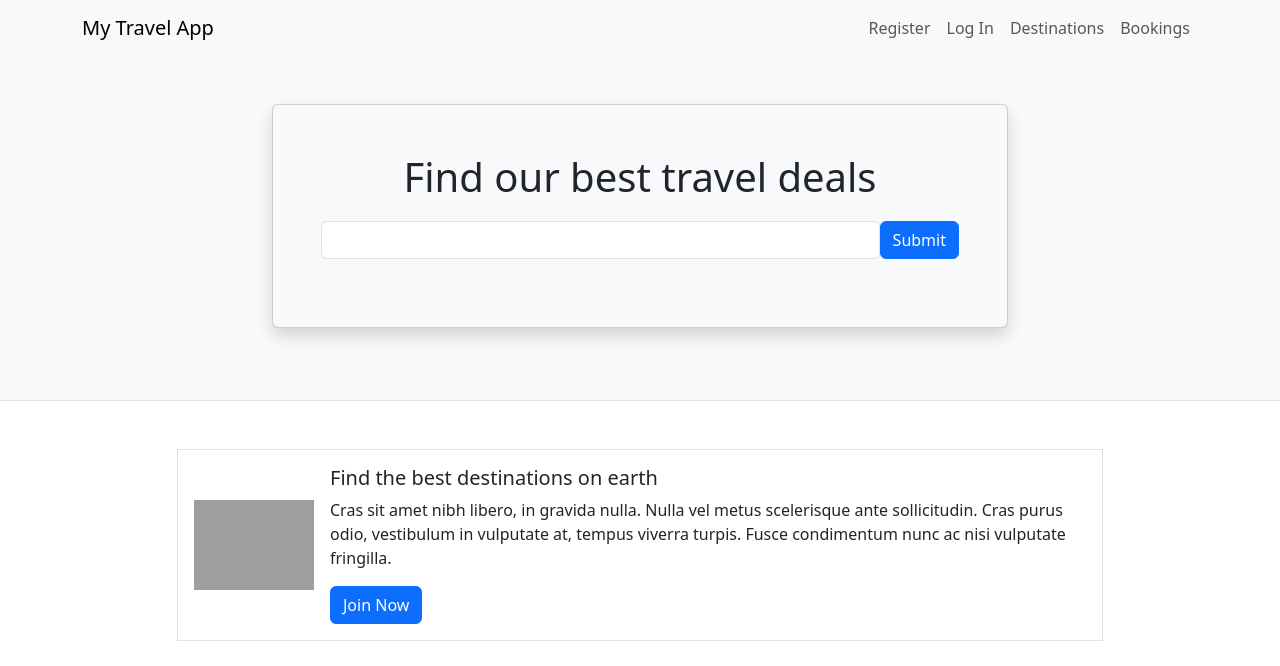
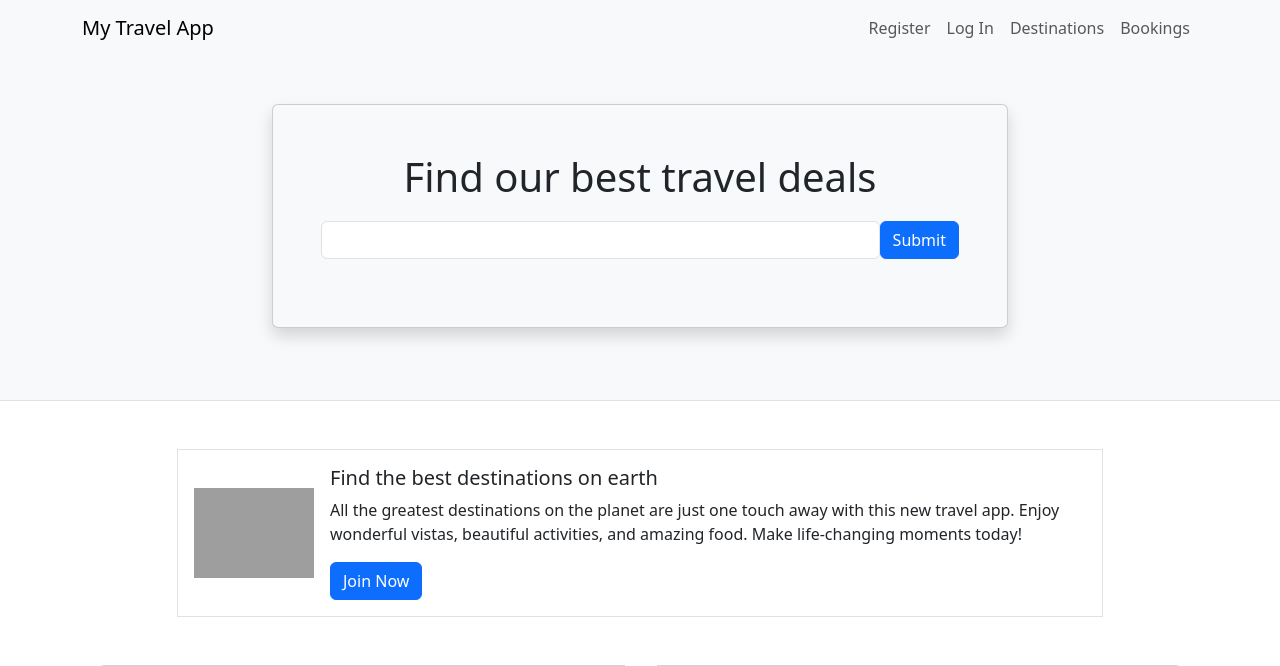
Before and after one commit to PrishP/iab207_travel_app_demo, a Flask app: page / in a window 1280 px wide. Shown: the top 666 px of the page. Run offline with Flask 3, Linux system fonts and the light colour scheme; some libraries are stand-ins or nearby versions; grey boxes are pictures that could not be loaded.

Commit message:
change landing page slightly

```diff
--- a/travel/templates/index.html
+++ b/travel/templates/index.html
@@ -29,9 +29,9 @@
                      alt="Planet Earth">
                   <div class="align-self-center media-body">
                      <h5 class="mt-0">Find the best destinations on earth</h5>
-                     <p class="d-none d-sm-block">Cras sit amet nibh libero, in gravida nulla. Nulla vel metus
-                        scelerisque ante sollicitudin. Cras purus odio, vestibulum in vulputate at, tempus viverra
-                        turpis. Fusce condimentum nunc ac nisi vulputate fringilla.</p>
+                     <p class="d-none d-sm-block">All the greatest destinations on the planet are just one touch
+                        away with this new travel app. Enjoy wonderful vistas, beautiful activities, and amazing food.
+                        Make life-changing moments today!</p>
                      <a href="#" class="btn btn-primary">Join Now</a>
                   </div>
                </div>
```
Also changed, not shown: instance/traveldb.sqlite.
